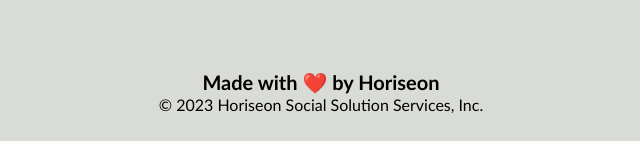
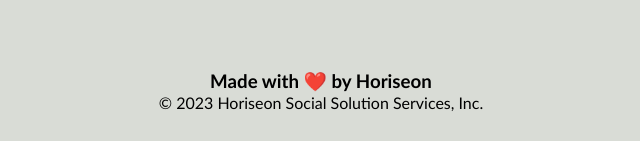
Before and after one commit to rasdevworld/Challenge1-Code-Refactoring, a plain HTML site: page index.html in a window 1280 px wide. Shown: the part 1879-2020 px from the top of the page, 319-959 px from the left. Drawn offline with Linux system fonts and the light colour scheme.

Commit message:
updated the html file

```diff
--- a/index.html
+++ b/index.html
@@ -80,11 +80,11 @@
         </aside>
     </main>
     <footer class="footer">
-        <h2>Made with ❤️️ by Horiseon</h2>
+        <!--Changed the header to be in the sequential order-->
+        <h3>Made with ❤️️ by Horiseon</h3>
         <p>
             &copy; 2023 Horiseon Social Solution Services, Inc.
         </p>
     </footer>
 </body>
-
 </html>
```
